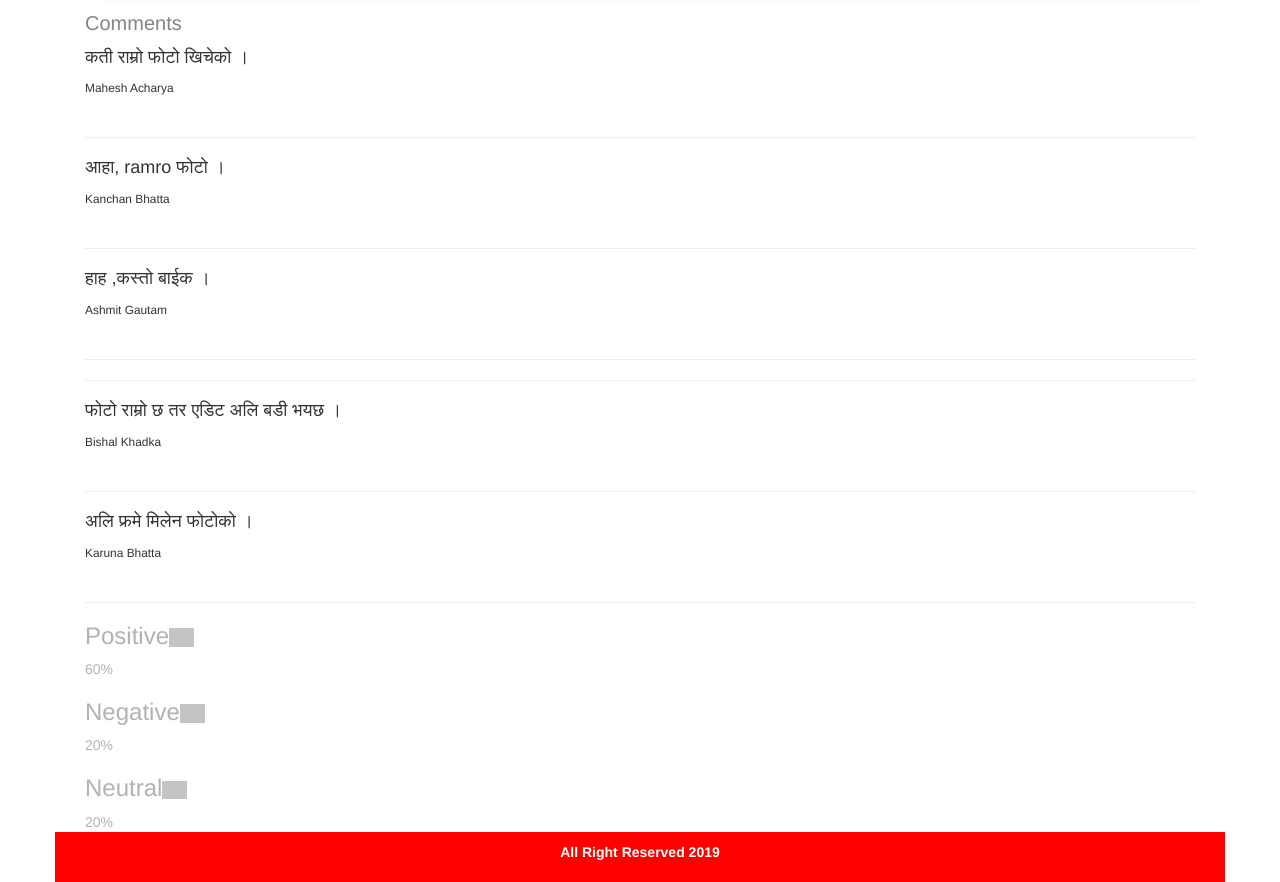
After one commit to smaheshacharya/SentimentAnalysisInDjango, a Django app: page /blog/ in a window 1280 px wide. The commit adds this page. Shown: the part 545-1427 px from the top of the page. Run offline with Django 3.2, Linux system fonts and the light colour scheme; parts of the project's set-up code (start-up, migrations or seed data) failed here and were passed over; some libraries are stand-ins or nearby versions; grey boxes are pictures that could not be loaded.

Commit message:
add file blog.html and add

```diff
--- a/mysite/urls.py
+++ b/mysite/urls.py
@@ -16,11 +16,12 @@ Including another URLconf
 from django.contrib import admin
 from django.urls import path
 from polls import views
-from polls.views import testfunction,predict,comment
+from polls.views import testfunction,predict,comment,blog
 from django.conf.urls.static import static
 from django.conf import settings
 urlpatterns = [
     path('', views.index, name='index'),
+    path('blog/', blog, name='blog'),
     path('admin/', admin.site.urls),
     # path('api/data/', get_data, name='api-data'),
     path('predict/', predict, name='predict-data'),
--- a/polls/views.py
+++ b/polls/views.py
@@ -16,6 +16,8 @@ with open('classify_data.pickle', 'rb') as pickle_saved_data:
 
 
 
+def blog(request):
+    return render(request,'blog.html')
 
 def index(request):
     return render(request,'index.html')
--- /dev/null
+++ b/templates/blog.html
@@ -0,0 +1,71 @@
+{%extends 'base/base.html'%}
+
+  {% block content %}
+{% load static %}
+  <body>
+    <div class="container">
+    <div class="col-md-12" >
+       <center><a href="{% url 'index' %}" class="btn btn-default">Home</a></center>
+
+      <img style="width:100% ;height:500px; margin: 10px; border-radius: .3em; " class="img-thumbnail" src="{% static 'img/123.jpg' %}" alt="positive">
+      <p style="color: balck; opacity: 0.6; font-size: 20px;">Comments</p>
+
+      <h4>कती राम्रो फोटो खिचेको ।</h4>
+     <small>Mahesh Acharya</small>
+      <br>
+      <br>
+      <hr>
+
+       <h4>आहा, ramro फोटो ।</h4>
+       <small>Kanchan Bhatta</small>
+       <br>
+       <br>
+       <hr>
+
+       <h4>हाह ,कस्तो बाईक । </h4>
+       <small>Ashmit Gautam</small>
+       <br>
+       <br>
+       <hr>
+       <hr>
+
+      <h4>फोटो राम्रो छ तर एडिट अलि बडी भयछ ।</h4>
+      <small>Bishal Khadka</small>
+      <br>
+      <br>
+      <hr>
+
+       <h4>अलि फ्रमे मिलेन  फोटोको । </h4>
+      <small>Karuna Bhatta</small>
+      <br>
+      <br>
+      <hr>
+
+      <span style="color: gray; opacity: .6;"><h3>Positive<i><img style="width:25px;height: auto;" src="{% static 'img/neu.png' %}" alt="neutrl"></i></h3><span>60%</span><h3>Negative<i><img style="width:25px;height: auto;" src="{% static 'img/neg.png' %}" alt="neutrl"></i></h3><span>20%</span><h3>Neutral<i><img style="width:25px;height: auto;" src="{% static 'img/neu.png' %}" alt="neutrl"></i></h3><span>20%</span></span>
+    </div>
+  </div>
+  <div class="container">
+  <div class="footer">
+    <div class="row">
+
+       <center style="height: 50px;width: 100%; background-color: red; color: white; text-align: center; font-weight: bold; padding: 10px" id="date">
+
+
+  </center>
+
+
+
+    </div>
+
+  </div>
+  </div>
+    	<script type="text/javascript">
+
+  		var d = new Date();
+document.getElementById("date").innerHTML = "All Right Reserved "+d.getFullYear();
+
+  	</script>
+</body>
+
+
+{%endblock%}
```
Also changed, not shown: templates/index.html (+4 -49 lines), 1 other file.
